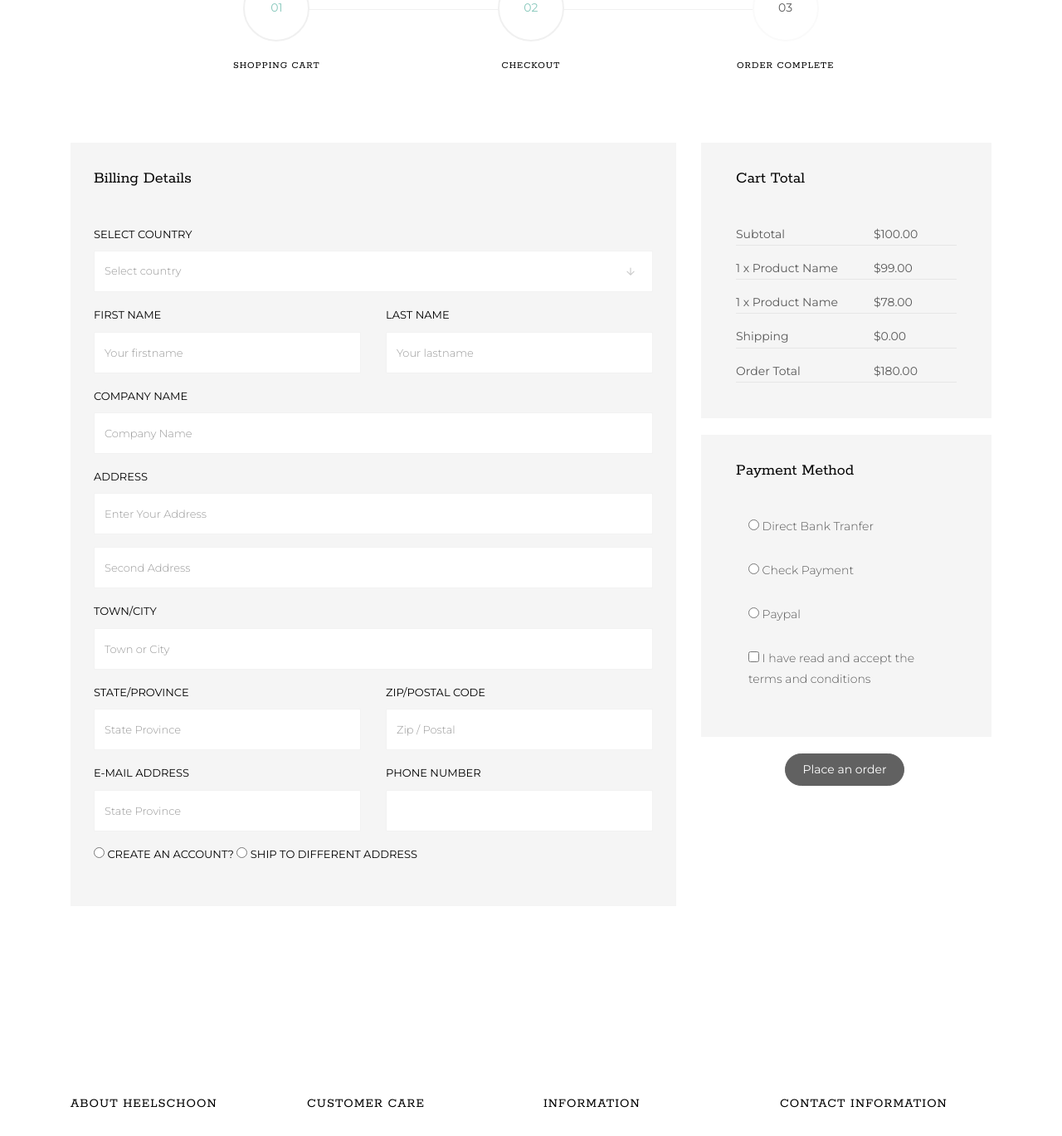
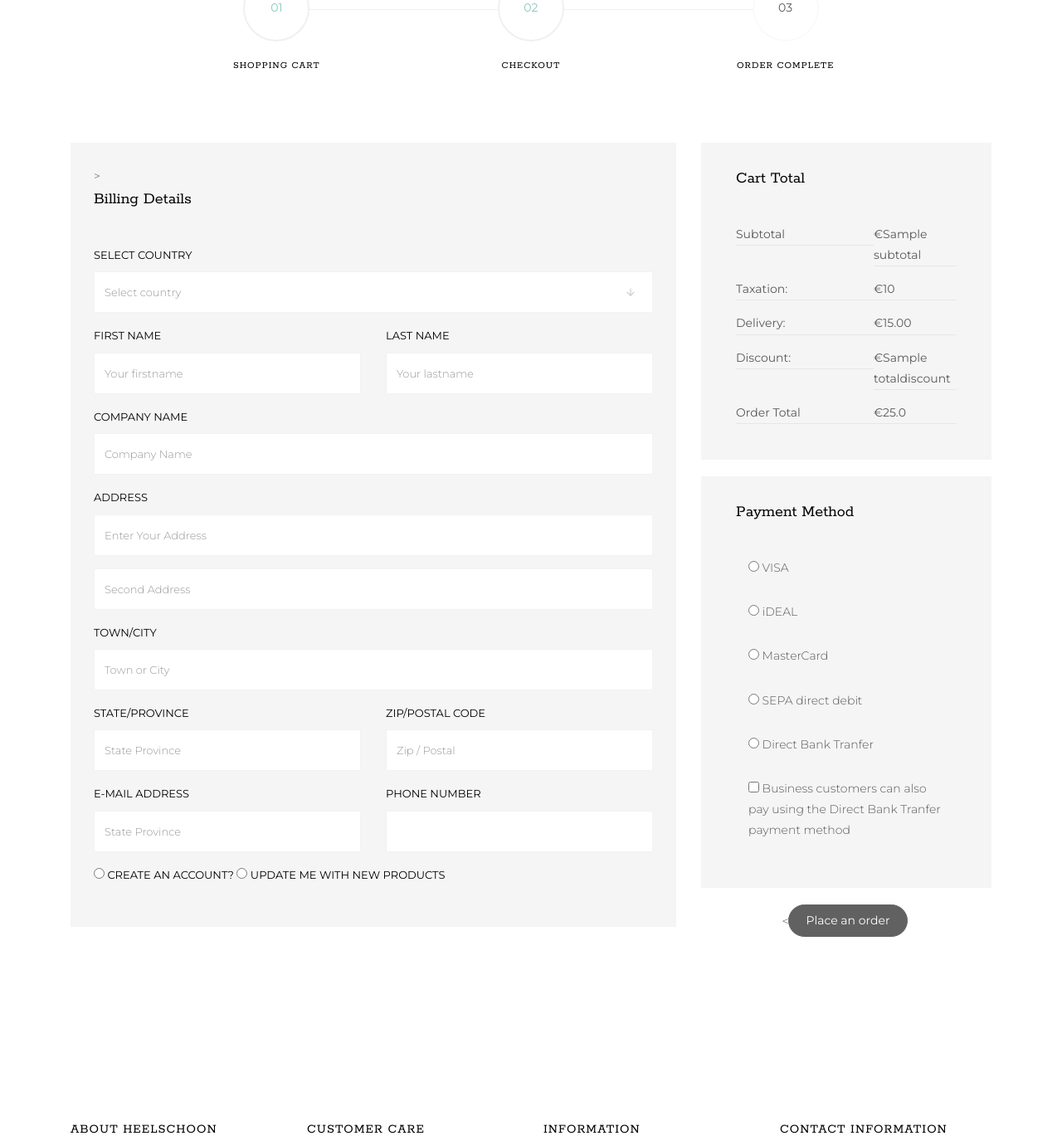
Before and after one commit to aaomoware/veryclean, a Flask app: template shop/templates/products/checkout.html in a window 1280 px wide. Shown: the part 404-1773 px from the top of the page at 83% size. Run offline with Flask 2, Linux system fonts and the light colour scheme; the template is opened without the code that fills it: most values are stand-ins (such as "Sample title", 1, 10 or a date in 2020); parts of the project's set-up code (start-up, migrations or seed data) failed here and were passed over; some libraries are stand-ins or nearby versions.

Commit message:
placeorder, clear cart, checkout

```diff
--- a/shop/templates/products/checkout.html
+++ b/shop/templates/products/checkout.html
@@ -30,7 +30,7 @@
 				</div>
 				<div class="row">
 					<div class="col-lg-8">
-						<form method="post" class="colorlib-form">
+						<form action="{{url_for('placeorder')}}" method="post" class="colorlib-form">>
 							<h2>Billing Details</h2>
 		              	<div class="row">
 			               <div class="col-md-12">
@@ -39,12 +39,9 @@
 			                     <div class="form-field">
 			                     	<i class="icon icon-arrow-down3"></i>
 			                        <select name="people" id="people" class="form-control">
-				                      	<option value="#">Select country</option>
-				                        <option value="#">Alaska</option>
-				                        <option value="#">China</option>
-				                        <option value="#">Japan</option>
-				                        <option value="#">Korea</option>
-				                        <option value="#">Philippines</option>
+				                      	<option value="">Select country</option>
+				                        <option value="#">Poland</option>
+				                        <option value="#">Netherlands</option>
 			                        </select>
 			                     </div>
 			                  </div>
@@ -117,13 +114,15 @@
 									<div class="form-group">
 										<div class="radio">
 										  <label><input type="radio" name="optradio"> Create an Account? </label>
-										  <label><input type="radio" name="optradio"> Ship to different address</label>
+										  <label><input type="radio" name="optradio"> Update me with new Products</label>
 										</div>
 									</div>
 								</div>
 		               </div>
-		            </form>
 					</div>
+
+
+
 
 					<div class="col-lg-4">
 						<div class="row">
@@ -132,14 +131,12 @@
 									<h2>Cart Total</h2>
 									<ul>
 										<li>
-											<span>Subtotal</span> <span>$100.00</span>
-											<ul>
-												<li><span>1 x Product Name</span> <span>$99.00</span></li>
-												<li><span>1 x Product Name</span> <span>$78.00</span></li>
-											</ul>
+											<span>Subtotal</span> <span>€{{subtotal}}</span>
 										</li>
-										<li><span>Shipping</span> <span>$0.00</span></li>
-										<li><span>Order Total</span> <span>$180.00</span></li>
+										<li><span>Taxation:</span> <span>€{{tax}}</span></li>
+										<li><span>Delivery:</span> <span>€15.00</span></li>
+										<li><span>Discount:</span> <span>€{{totaldiscount}}</span></li>
+										<li><span>Order Total</span> <span>€{{grandtotal|float + 15.00|float}}</span></li>
 									</ul>
 								</div>
 						   </div>
@@ -152,28 +149,42 @@
 									<div class="form-group">
 										<div class="col-md-12">
 											<div class="radio">
+											   <label><input type="radio" name="optradio"> VISA</label>
+											</div>
+										</div>
+									</div>
+									<div class="form-group">
+										<div class="col-md-12">
+											<div class="radio">
+											   <label><input type="radio" name="optradio"> iDEAL</label>
+											</div>
+										</div>
+									</div>
+									<div class="form-group">
+										<div class="col-md-12">
+											<div class="radio">
+											   <label><input type="radio" name="optradio"> MasterCard</label>
+											</div>
+										</div>
+									</div>
+									<div class="form-group">
+										<div class="col-md-12">
+											<div class="radio">
+											   <label><input type="radio" name="optradio"> SEPA direct debit</label>
+											</div>
+										</div>
+									</div>
+									<div class="form-group">
+										<div class="col-md-12">
+											<div class="radio">
 											   <label><input type="radio" name="optradio"> Direct Bank Tranfer</label>
 											</div>
 										</div>
 									</div>
 									<div class="form-group">
 										<div class="col-md-12">
-											<div class="radio">
-											   <label><input type="radio" name="optradio"> Check Payment</label>
-											</div>
-										</div>
-									</div>
-									<div class="form-group">
-										<div class="col-md-12">
-											<div class="radio">
-											   <label><input type="radio" name="optradio"> Paypal</label>
-											</div>
-										</div>
-									</div>
-									<div class="form-group">
-										<div class="col-md-12">
 											<div class="checkbox">
-											   <label><input type="checkbox" value=""> I have read and accept the terms and conditions</label>
+											   <label><input type="checkbox" value=""> Business customers can also pay using the Direct Bank Tranfer payment method</label>
 											</div>
 										</div>
 									</div>
@@ -182,10 +193,11 @@
 						</div>
 						<div class="row">
 							<div class="col-md-12 text-center">
-								<p><a href="#" class="btn btn-primary">Place an order</a></p>
+								<p><<button type="submit" class="btn btn-primary">Place an order</button></p>
 							</div>
 						</div>
 					</div>
+					</form>
 				</div>
 			</div>
 		</div>
```
Also changed, not shown: shop/carts/carts.py (+42 -9 lines), shop/templates/products/cart.html (+10 -4 lines).
